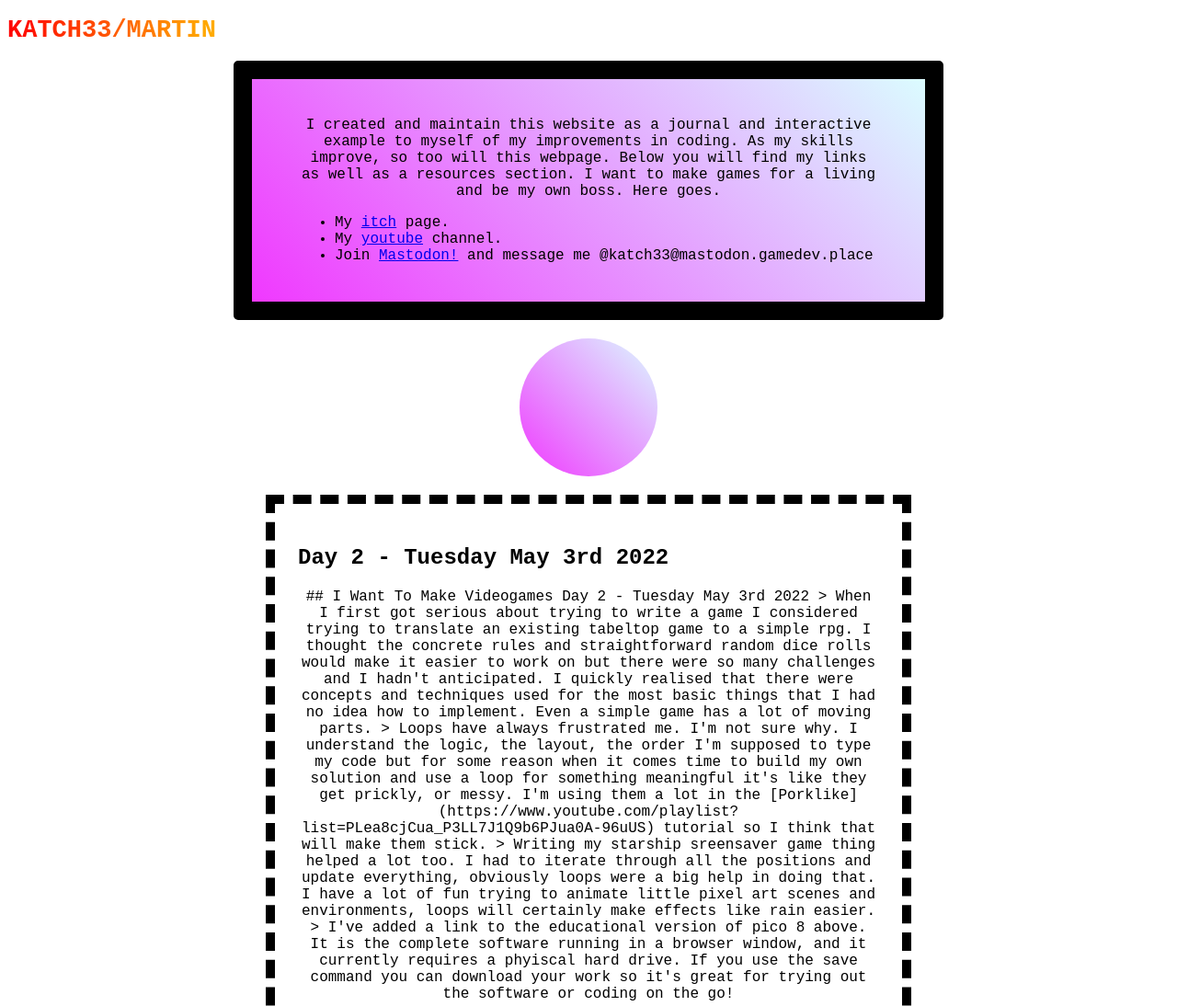
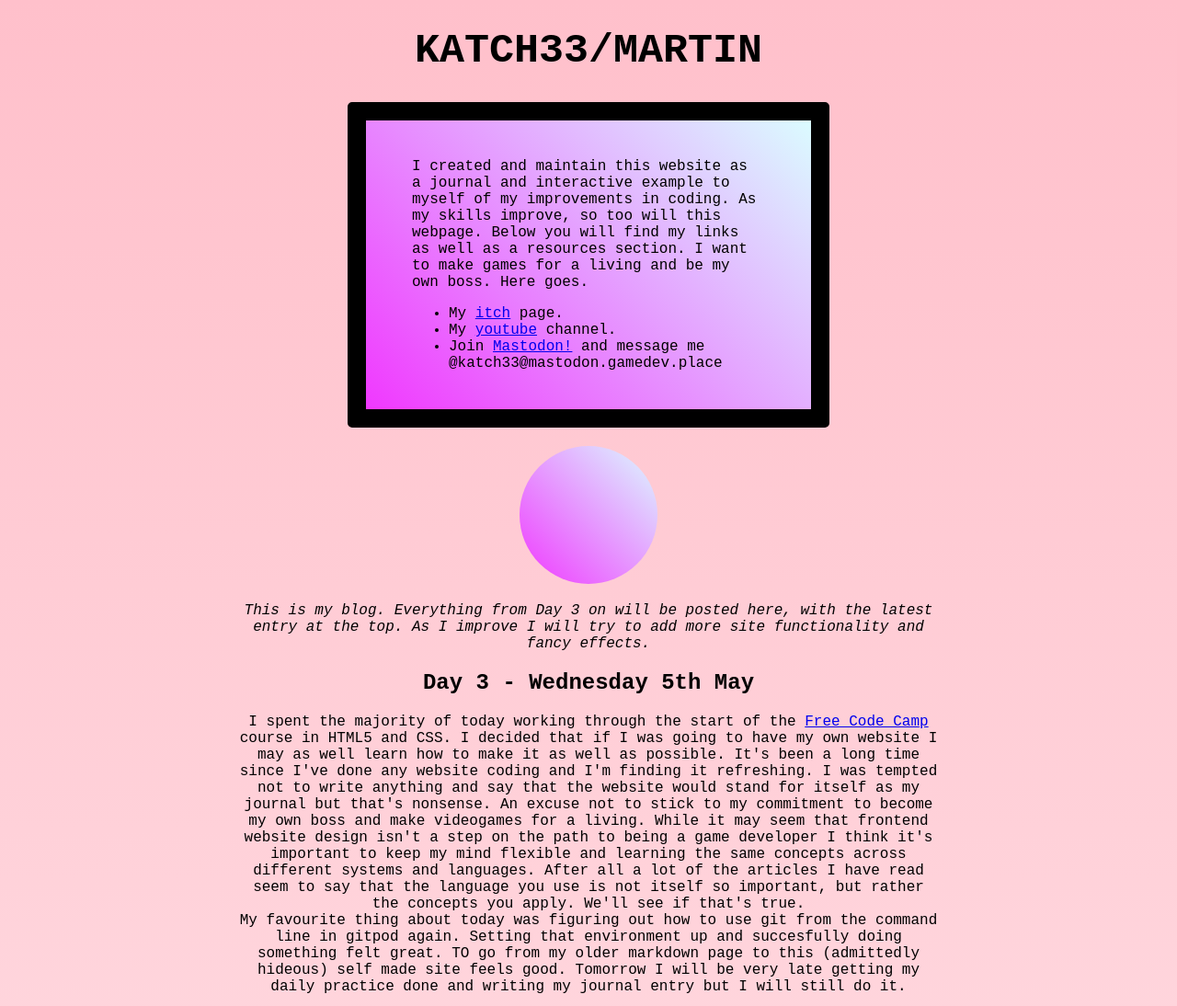
Before and after one commit to katch33/delicious-badger, a plain HTML site: page index.html in a window 1280 px wide. Shown: the top 1094 px of the page at 92% size. Drawn offline with Linux system fonts and the light colour scheme.

Commit message:
added blog post for day 3. Hate link highlight color

```diff
--- a/index.html
+++ b/index.html
@@ -8,17 +8,36 @@
     <link rel="stylesheet" href="./style.css">
   </head>
     <body>
-  <h1 class="rainbow-text">katch33/Martin</h1>
+    <h1 class="title">katch33/Martin</h1>
     <div class="card">
 	  <p>I created and maintain this website as a journal and interactive example to myself of my improvements in coding. As my skills improve, so too will this webpage. Below you will find my links as well as a resources section. I want to make games for a living and be my own boss. Here goes.
     <ul>
-    <li>My <a href="http://k33.itch.io/">itch</a> page.</li>
-    <li>My <a href="https://www.youtube.com/channel/UCLEU6UC8uEAObLFFfsosbPw">youtube</a> channel.</li>
-    <li>Join <a href="https://joinmastodon.org/">Mastodon!</a> and message me @katch33@mastodon.gamedev.place</li>
+      <li>My <a href="http://k33.itch.io/" target="blank">itch</a> page.</li>
+      <li>My <a href="https://www.youtube.com/channel/UCLEU6UC8uEAObLFFfsosbPw" target="blank">youtube</a> channel.</li>
+      <li>Join <a href="https://joinmastodon.org/" target="blank"> Mastodon!</a> and message me @katch33@mastodon.gamedev.place</li>
     </ul>
   </p>
   </div>
   <div class="ball"></div>
+  <section class="blogpost">
+    <p><em>This is my blog. Everything from Day 3 on will be posted here, with the latest entry at the top. As I improve I will try to add more site functionality and fancy effects.</em></p>
+
+    <h2> Day 3 - Wednesday 5th May</h2>
+      <p>I spent the majority of today working through the start of the <a href="https://www.freecodecamp.org/">Free Code Camp</a> course in HTML5 and CSS. I decided that if I was going to have my own website I may as well learn how to make it as well as possible. It's been a long time since I've done any website coding and I'm finding it refreshing. I was tempted not to write anything and say that the website would stand for itself as my journal but that's nonsense. An excuse not to stick to my commitment to become my own boss and make videogames for a living. While it may seem that frontend website design isn't a step on the path to being a game developer I think it's important to keep my mind flexible and learning the same concepts across different systems and languages. After all a lot of the articles I have read seem to say that the language you use is not itself so important, but rather the concepts you apply. We'll see if that's true.
+      <br>
+      My favourite thing about today was figuring out how to use git from the command line in gitpod again. Setting that environment up and succesfully doing something felt great. TO go from my older markdown page to this (admittedly hideous) self made site feels good. Tomorrow I will be very late getting my daily practice done and writing my journal entry but I will still do it.
+      <br>
+      <br>
+      Today I listened to a lot of Offspring, Devin Townsend and <a href="https://coderadio.freecodecamp.org/" target="blank">Free Code Camp Radio</a> with a background of waves and birds courtesy of <a href="https://asoftmurmur.com/" target="blank">A soft Murmur</a>
+
+    </p>
+
+
+
+
+  <div class="ball"></div>
+    <p>Everything below this point is from my wordpress site and not formatted, it is simply dumped as a copy/paste. I will format it at a later stage. FOr now the old site is still viewable as the README.md file in the repository for this website.</p>
+  </section>
   <section class="oldblog">
       <h2>Day 2 - Tuesday May 3rd 2022</h2>
         <p>## I Want To Make Videogames Day 2 - Tuesday May 3rd 2022
--- a/style.css
+++ b/style.css
@@ -1,15 +1,18 @@
 body {
     /* #F3F9E3 */
-    background-color: white;
+    background-image: linear-gradient(180deg, pink, white);
     font-family: monospace, 'Courier New', Courier, monospace;
     color: grey, black;
-    text-align: justify;
+    margin-left: 20%;
+    margin-right: 20%;
 }
 h1 {
-    font-size: 27px;
+    font-size: 45px;
     text-transform: uppercase;
+    text-align: center;
+    color: black;
+}
 
-}
 .ball {
     margin-left: auto;
     margin-right: auto;
@@ -34,18 +37,9 @@ h1 {
     margin: auto;
 }
 
-p {
-    text-align: center;
-}
+a:hover {
+    color: violet;
 
-.rainbow-text {
-    background-image: linear-gradient(to left, violet, indigo, blue, green, yellow, orange, red);
-    -webkit-background-clip: text;
-    color: transparent;
-  }
-
-a:hover {
-    color: white;
 }
 
 .oldblog {
@@ -58,3 +52,7 @@ a:hover {
     width: 50%;
     margin: auto;
 }
+
+.blogpost{
+    text-align: center;
+}
```
Lines whose indentation alone changed are shown as unchanged.
